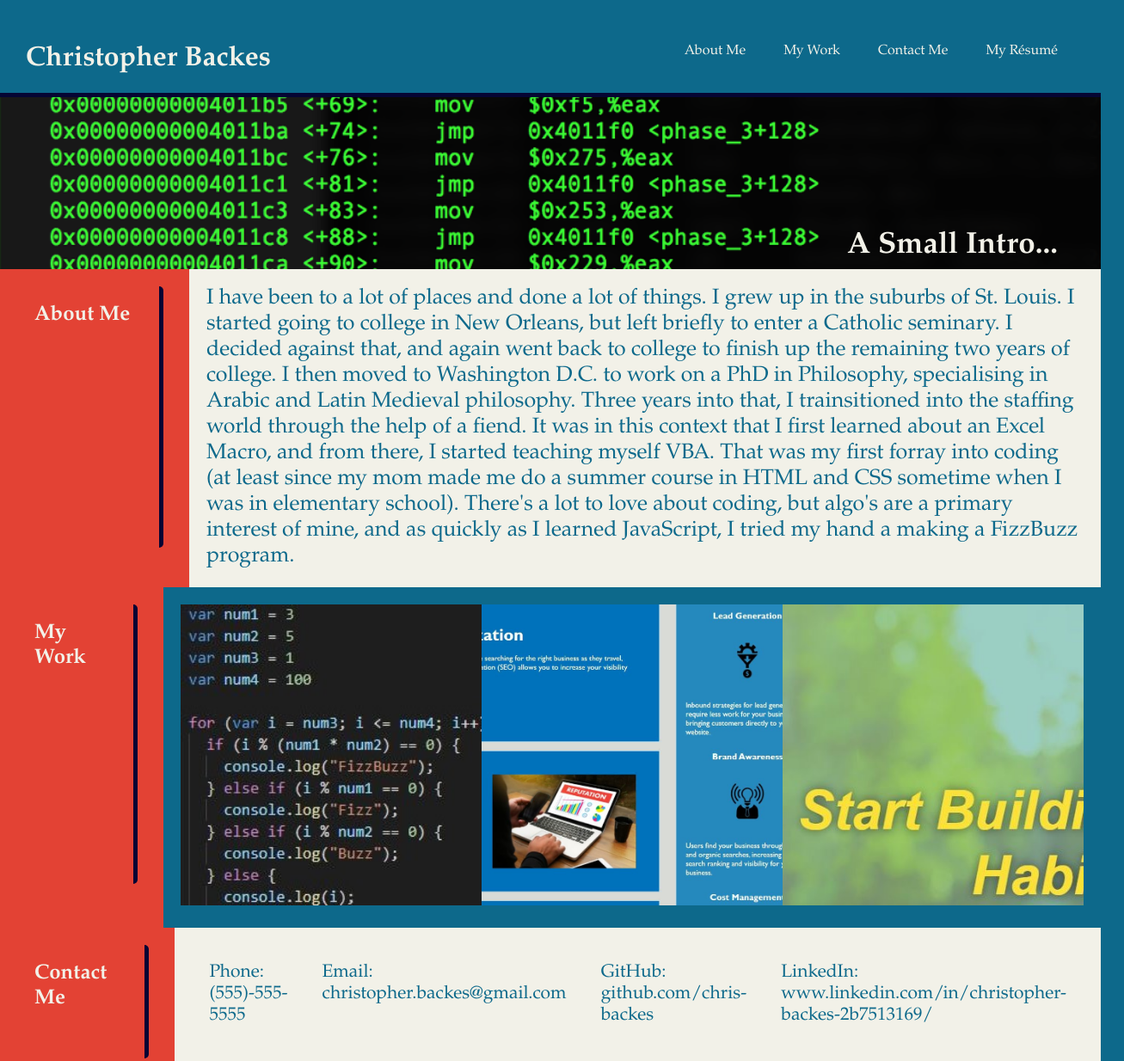
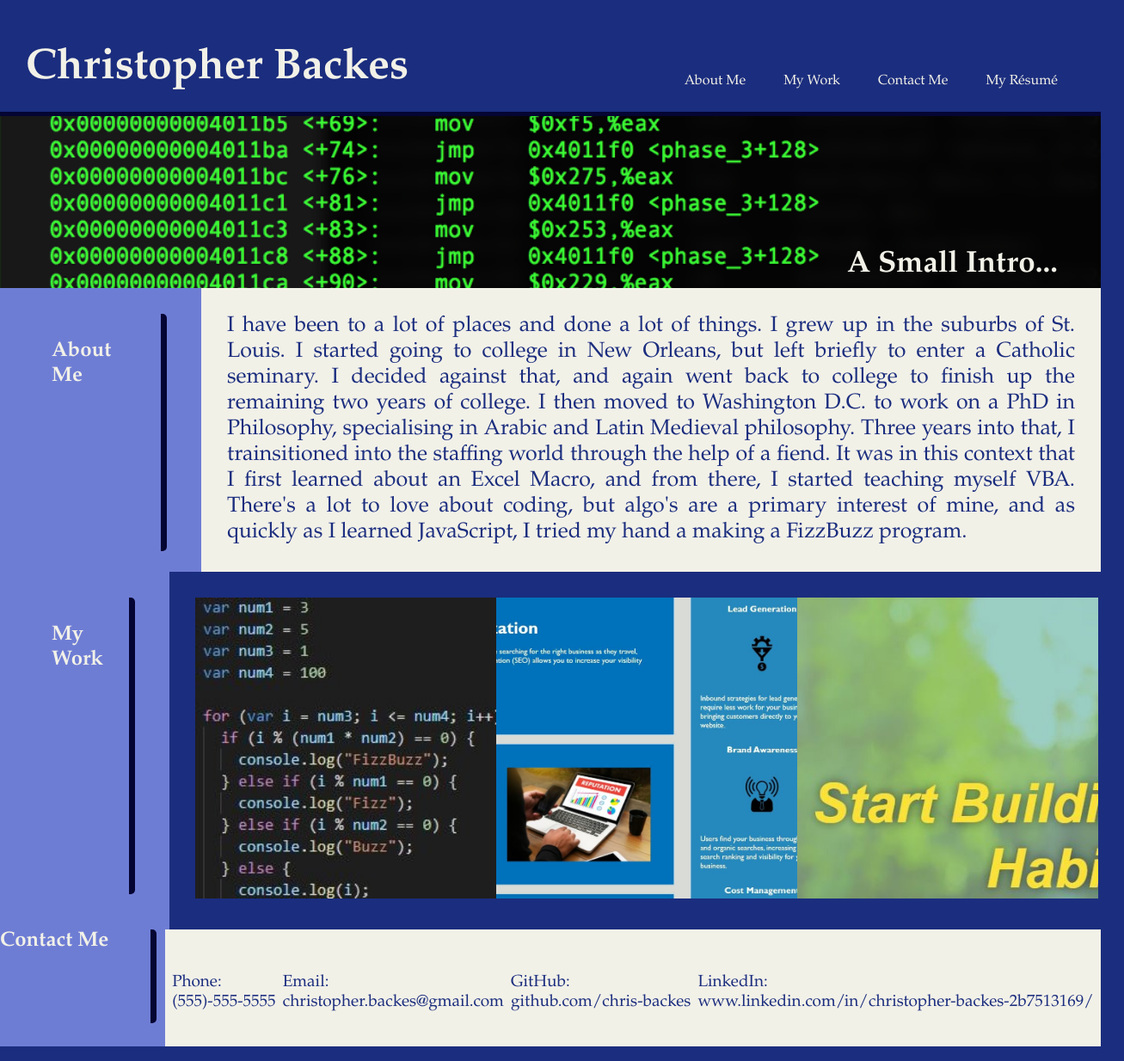
Before and after one commit to chris-backes/professional-profile, a plain HTML site: page index.html in a window 1280 px wide. Shown: the whole page at 86% size, 1307 px wide, since content can reach past the window. Drawn offline with Linux system fonts and the light colour scheme.

Commit message:
formatted nav bar, changed some spacing elsewhere, changed color palette

```diff
--- a/assets/style.css
+++ b/assets/style.css
@@ -1,7 +1,7 @@
 :root {
-  --primary-color: #0d698b;
+  --primary-color: #1b2d7e;
   --secondary-color: #f2f1e8;
-  --tertiary-color: #e34234;
+  --tertiary-color: #6e7dd4;
   --border-color: #050533;
 }
 
@@ -23,6 +23,9 @@ header {
   border-bottom: 5px solid var(--border-color);
 }
 
+header nav {
+  padding: 35px 0 0 0;
+}
 header nav ul li {
   display: inline;
 }
@@ -35,11 +38,14 @@ header a {
 header a:hover {
   font-weight: bold;
 }
+h1 {
+  font-size: 50px;
+}
 section {
   display: flex;
 }
 section div {
-  padding: 20px;
+  padding: 30px;
 }
 p {
   font-size: 25px;
@@ -50,7 +56,6 @@ footer {
   display: flex;
 }
 footer div {
-  padding: 20px;
 }
 footer a {
   text-decoration: none;
@@ -58,6 +63,7 @@ footer a {
 }
 footer a:hover {
   font-weight: bold;
+  opacity: 0.5;
 }
 .hero {
   background-image: url(./images/code-image.png);
@@ -68,7 +74,6 @@ footer a:hover {
   flex-wrap: wrap;
   align-items: flex-end;
   background-attachment: fixed;
-  background-position: 80%;
   width: 100%;
   height: 200px;
 }
@@ -78,7 +83,8 @@ footer a:hover {
 }
 .footer-content {
   display: flex;
-  font-size: 21px;
+  font-size: 19px;
+  justify-content: space-evenly;
 }
 .section-title {
   background-color: var(--tertiary-color);
@@ -86,15 +92,19 @@ footer a:hover {
   width: 15%;
 }
 .section-title-inner-box {
-  border-right: 5px solid var(--border-color);
+  border-right: 7px solid var(--border-color);
   border-radius: 5px;
   margin: 0 10px 0 0;
   height: 80%;
 }
+
 .section-content {
   width: 85%;
   display: flex;
   justify-content: space-evenly;
+}
+.section-content p {
+  text-align: justify;
 }
 .section-content img {
   width: 350px;
@@ -108,3 +118,7 @@ footer a:hover {
   background-color: var(--secondary-color);
   color: var(--primary-color);
 }
+
+.contact-content {
+  padding: 50px 0 40px 0;
+}
--- a/index.html
+++ b/index.html
@@ -46,9 +46,7 @@
                     college. I then moved to Washington D.C. to work on a PhD in Philosophy, specialising in Arabic
                     and Latin Medieval philosophy. Three years into that, I trainsitioned into the staffing world
                     through the help of a fiend. It was in this context that I first learned about an Excel Macro,
-                    and from there, I started teaching myself VBA. That was my first forray into coding (at least
-                    since my mom made me do a summer course in HTML and CSS sometime when I was in elementary
-                    school). There's a lot to love about coding, but algo's are a primary interest of mine, and as
+                    and from there, I started teaching myself VBA. There's a lot to love about coding, but algo's are a primary interest of mine, and as
                     quickly as I learned JavaScript, I tried my hand a making a FizzBuzz program.
                 </p>
             </div>
```
